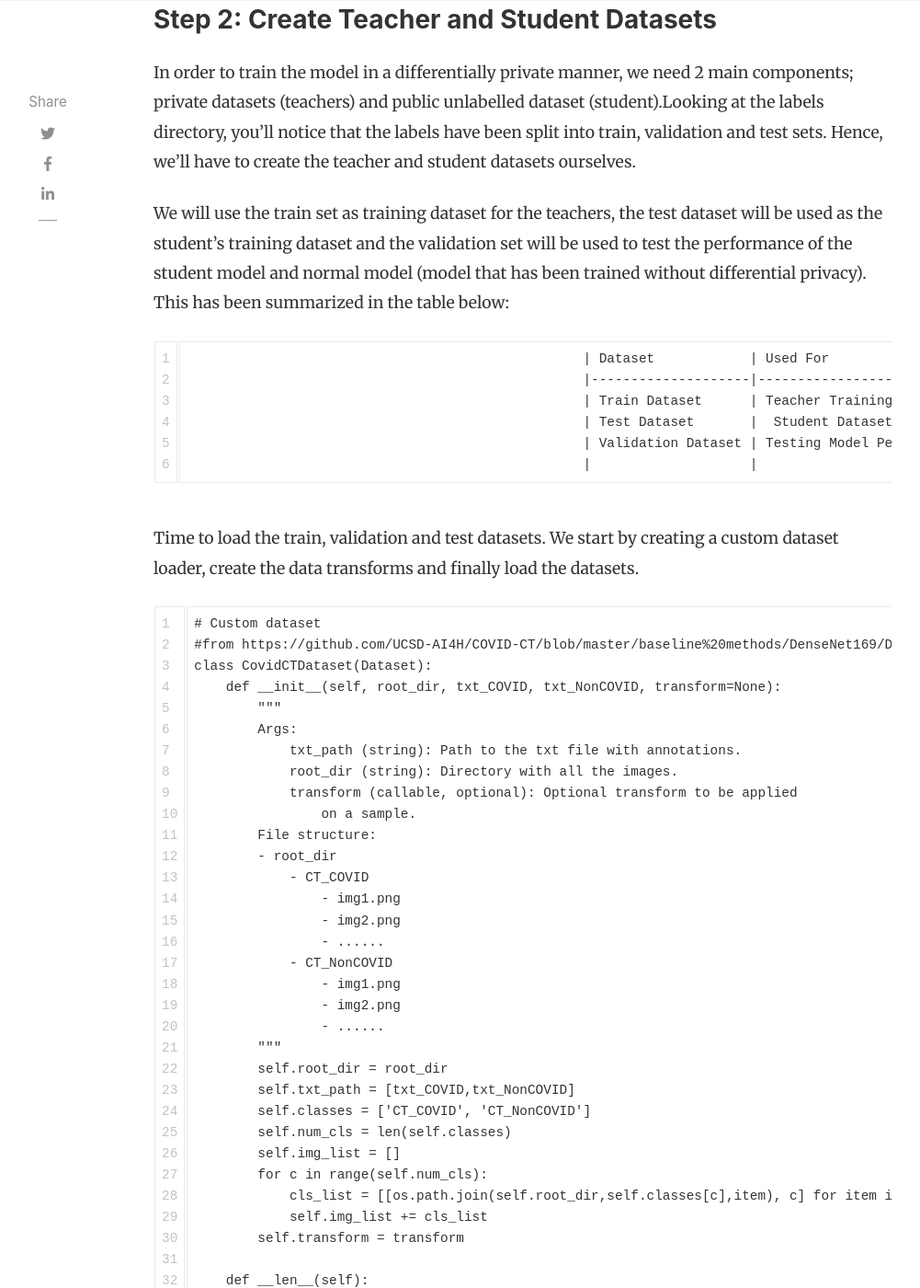
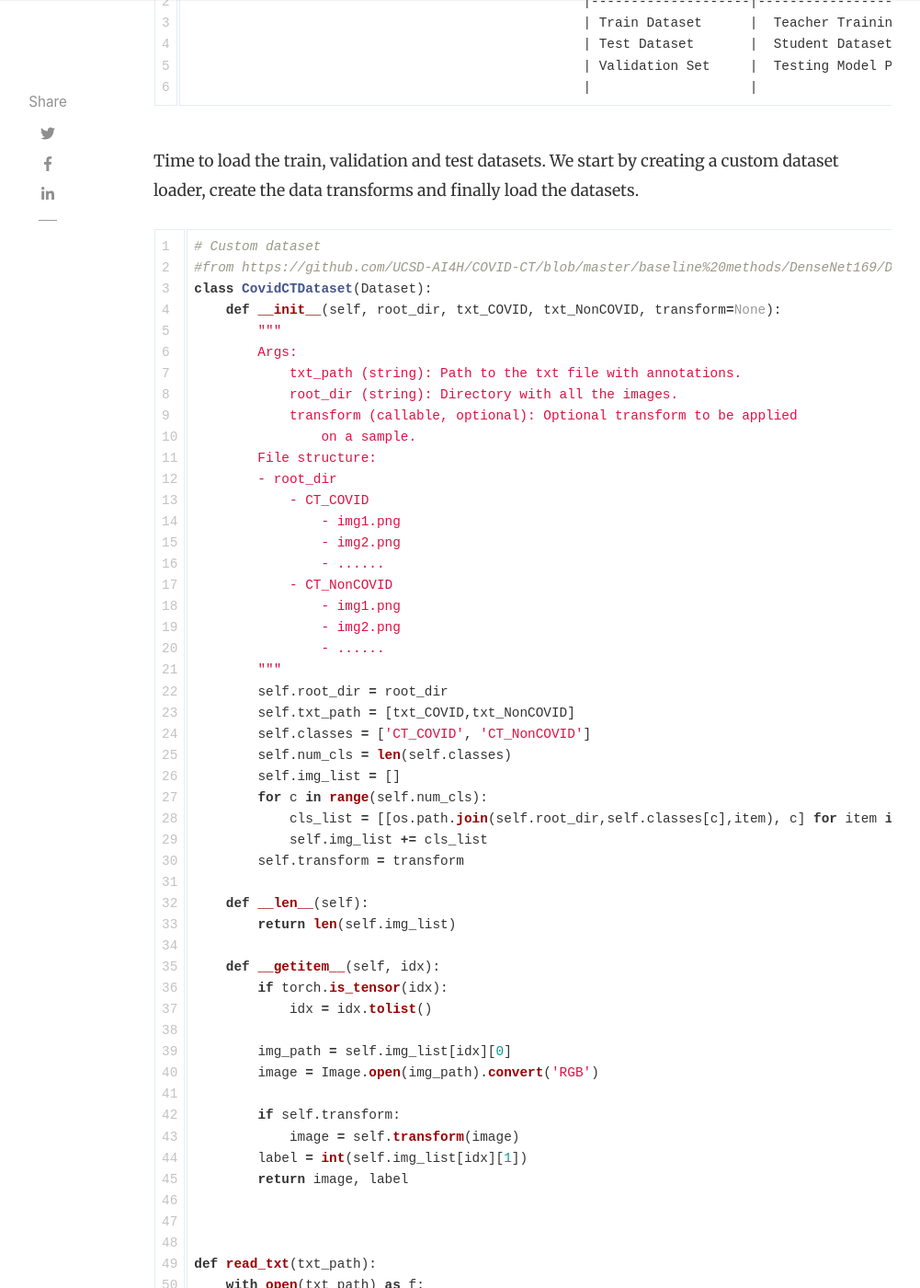
Before and after one commit to ZumrutMuftuoglu/OM-Study-Group, a Jekyll site: the page built from docs/_posts/2020-05-11-pate-on-covid.md, in a window 1280 px wide and 1400 px high, scrolled down 7404 px. Shown: the whole window at 92% size, without its empty margins (118-1119 px from the left). Built offline with Jekyll 4.4.1, drawn with Linux system fonts in a browser that asks for light colours; nearby versions of some CDN libraries; comment, search, counter and statistics services are not loaded; some of the changed text lies outside the part shown.

````diff
--- a/docs/_config.yml
+++ b/docs/_config.yml
@@ -17,7 +17,7 @@ authors:
     avatar: 'assets/images/ria.jpg'
     web: https://github.com/riacheruvu
     description: "AI Research Engineer intern at Intel and graduate student at Harvard University studying data science."
-  ivoline:
+  ivy:
     name: Ivy
     display_name: Ivoline Ngong
     avatar: 'assets/images/ivy.png'
--- a/docs/_posts/2020-05-11-pate-on-covid.md
+++ b/docs/_posts/2020-05-11-pate-on-covid.md
@@ -83,7 +83,7 @@ PySyft is an open-source framework created by OpenMined that enables secure, pri
 !pip install syft
 ```
 
-```
+```python
 # import our libraries
 import numpy as np
 import pandas as pd
@@ -106,7 +106,7 @@ device = torch.device("cuda" if torch.cuda.is_available() else "cpu")
 
 Our dataset will be uploaded to google drive, hence we have to get authorized access. After getting access, we navigate to our project directory using `cd`
 
-```
+```python
 ## authorize access to google drive
 from google.colab import drive
 drive.mount('/content/drive')
@@ -124,7 +124,7 @@ Now, we have to organize the project.
 
 Create a **data** directory on your google drive and upload these 2 folders into this directory. Now, rename the **Images_Processed** folder to **images** and the **Data_Split** folder to **labels**.  At the end, your data directory, should look like the this:
 
-<img src="../assets/images/fileStructure.png" width="650" align="center">
+<img src="../assets/images/structure.png" width="650" align="center">
 
 
 ### Step 2: Create Teacher and Student Datasets
@@ -136,14 +136,15 @@ We will use the train set as training dataset for the teachers, the test dataset
 
                                                       | Dataset            | Used For                  |
                                                       |--------------------|---------------------------|
-                                                      | Train Dataset      | Teacher Training Datasets |
+                                                      | Train Dataset      |  Teacher Training Datasets |
                                                       | Test Dataset       |  Student Dataset          |
-                                                      | Validation Dataset | Testing Model Performance |
+                                                      | Validation Set     |  Testing Model Performance |
                                                       |                    |                           |
+
 
 Time to load the train, validation and test datasets. We start by creating a custom dataset loader, create the data transforms and finally load the datasets.
 
-```
+```python
 # Custom dataset
 #from https://github.com/UCSD-AI4H/COVID-CT/blob/master/baseline%20methods/DenseNet169/DenseNet_predict.py
 class CovidCTDataset(Dataset):
@@ -199,7 +200,7 @@ def read_txt(txt_path):
     return txt_data
 
 ```
-```
+```python
 batchsize=16
 path = './data/images'
 
@@ -236,7 +237,7 @@ len(trainset), len(testset), len(validset)
 
 We have successfully loaded our data, now let's visualize the data and labels.
 
-```
+```python
 data_loader = DataLoader(trainset, batch_size=batchsize, shuffle=True)
 
 import matplotlib.pyplot as plt
@@ -288,7 +289,7 @@ So, when partitioning the training data into subsets, we have to be very cautiou
 
 Next, we are going to partition our train set between the 5 teachers/hospitals and create trainloaders and validation loaders for each of these 5 teachers.
 
-```
+```python
 # TEACHERS
 #divide train set among teachers and create dataloaders for valid and trainsets
 num_teachers = 5
@@ -331,7 +332,7 @@ len(trainloaders), len(validloaders)
 
 Notice that we now have 5 trainloaders and 5 validation loaders for our teachers. Now, we create the train and validation loaders for the student (our hospital).
 
-```
+```python
 #  # STUDENT
 # split into train and validation set
 valid_size = int(len(testset) * 0.2)
@@ -351,7 +352,7 @@ Now that our student and teacher datasets are ready, each hospital can train the
 
 We begin by defining a simple CNN model that will be used by both the teachers and students for training.
 
-```
+```python
 class SimpleCNN(torch.nn.Module):
     def __init__(self):
         super(SimpleCNN, self).__init__() # b, 3, 32, 32
@@ -375,7 +376,7 @@ class SimpleCNN(torch.nn.Module):
 ```
 Then, we define our training loop. We will not save the teacher models as they will not be useful to us after we have generated our student labels. Also, this will ensure that no copies of the models exist.
 
-```
+```python
 def train(n_epochs, trainloader, validloader, model, optimizer, criterion, use_cuda, save_path= None, is_not_teacher=False):
     """returns trained model"""
     # # initialize tracker for minimum validation loss
@@ -444,7 +445,7 @@ def train(n_epochs, trainloader, validloader, model, optimizer, criterion, use_c
 
 Now, we define our hyperparameters. We will be using CrossEntropyLoss and the Adam optimizer. We'll also train each teacher for 50 epochs.
 
-```
+```python
 # instantiate model and move it to GPU if available
 model = SimpleCNN()
 model.to(device)
@@ -457,7 +458,7 @@ epochs = 50
 
 Finally, we are ready to train our teacher models.
 
-```
+```python
 # Training teachers
 teacher_models = []
 i = 1
@@ -472,7 +473,7 @@ for trainloader, validloader in zip(trainloaders, validloaders):
 
 Teachers have finished training and we have 5 teacher models. We can use the models to generate labels for our hospital. Each of the 5 models model will generate one label for each image in our dataset. Therefore, we expect to have 5 generated labels for each image in our hospital dataset.
 
-```
+```python
 # get private labels
 def student_train_labels(teacher_models, dataloader):
   student_labels = []
@@ -513,7 +514,7 @@ This is called global differential privacy as we are adding noise only after the
 
 We define an `add_noise()` method, which takes as input the predicted labels and a value for epsilon (ε). We can control the amount of noise we add using epsilon.
 
-```
+```python
 # Get private labels with the most votes count and add noise them
 def add_noise(predicted_labels, epsilon=0.1):
   noisy_labels = []
@@ -540,7 +541,7 @@ def add_noise(predicted_labels, epsilon=0.1):
   print(labels_with_noise.shape)
 ```
 Our final labels are
-```
+```python
 [1 1 0 0 0 0 0 0 0 1 0 1 0 0 1 1 0 1 1 0 0 1 1 0 1 1 0 0 1 1 0 0 0 1 0 1 1
  0 0 0 1 1 0 0 0 0 1 0 0 0 0 0 1 0 1 0 0 0 1 0 0 0 0 1 0 0 0 1 1 0 0 0 1 0
  1 0 0 0 0 0 0 0 1 0 0 1 1 0 0 0 0 0 1 1 1 0 0 0 0 0 0 1 0 1 0 1 1 0 1 0 0
@@ -552,7 +553,7 @@ Our final labels are
 
 We can save these labels to a file and then discard the teacher models.
 
-```
+```python
 #write to csv file
 import csv
 def write_csv(data):
@@ -573,7 +574,7 @@ The data independent epsilon shows the maximum amount of information that can be
 
 
 After experimenting with different values of epsilon and the `noise_eps` variable, we decide to go with an epsilon value of 0.1 and we get a data dependent epsilon of 15.536462732485106 and a data independent epsilon of 1536462732485116. You can see this by running the cell:
-```
+```python
 # Performing PATE analysis
 data_dep_eps, data_ind_eps = pate.perform_analysis(teacher_preds=predicted_labels.T, indices=labels_with_noise_exp, noise_eps=0.1, delta=1e-5)
 print('Data dependent epsilon:', data_dep_eps)
@@ -584,7 +585,7 @@ print('Data independent epsilon:', data_ind_eps)
 
 Now that we have our noisy labels from the teachers, we can proceed to train our hospital data (i.e the student). Before training the model, we have to replace the old student dataloader, which contained the original labels from the dataset we downloaded, with the new labels from our teachers.  Remember that in a real life scenario, we do not have the original labels.
 
-```
+```python
 # We have to create a new training dataloader for the student with the newly created
 # labels with noise. We have to replace the old labels with the new labels
 def new_student_data_loader(dataloader, noisy_labels, batch_size=32):
@@ -603,7 +604,7 @@ len(labeled_student_trainloader),len(student_valid_loader)
 ```
 Next, we train the student model. We use the newly labelled trainloader for training and use the validloader’s dataset to evaluate the performance of our model. We use the same CNN model and hyperparameters that were used to train the teachers. In this case however, we save the student model, because this is the model that will be deployed.
 
-```
+```python
 student_model = train(epochs, labeled_student_trainloader, student_valid_loader, model, optimizer, criterion, True, save_path='./models/student.pth.tar', is_not_teacher=True)
 
 ```
@@ -612,7 +613,7 @@ student_model = train(epochs, labeled_student_trainloader, student_valid_loader,
 
 For the sake of comparison, we train a normal model with the original labels. This model does not implement privacy in any way.
 
-```
+```python
 # Normal DL Training
 normal_model = train(epochs, student_train_loader, student_valid_loader, model, optimizer, criterion, True, save_path='./models/normal.pth.tar', is_not_teacher=True)
 
@@ -622,14 +623,14 @@ normal_model = train(epochs, student_train_loader, student_valid_loader, model,
 
 Now, we compare the performance of our privacy preserving student model and the normal deep learning model on the test dataset. Both models have never seen the data on in the testset before and they were both trained using the same model and hyperparameters.
 
-```
+```python
 # Create a dataloader for the test Dataset
 batch_size=16
 print(len(validset))
 dataloader = DataLoader(validset, batch_size=batchsize, shuffle=False)
 
 ```
-```
+```python
 # We set a seed for the dataset to prevent it from producing different values every time it is run
 seed = 3
 random.seed(seed)
@@ -681,7 +682,7 @@ test(dataloader, normal_model, criterion, True)
 ```
 
 And here's our final out:
-<img src="../assets/images/results.png" width="650" align="center">
+<img src="../assets/images/result.png" width="650" align="center">
 
 
 We take our model from an accuracy of 65% to an accuray of 61% but save many lives in the process without sacrificing privacy. Don't you think this is worth the sacrifice? I do.
````
Also changed, not shown: other parts of docs/_posts/2020-05-11-pate-on-covid.md (+2 -2 lines), docs/assets/images/covid.jpg (added), docs/assets/images/fileStructure.png (deleted), docs/assets/images/result.png (added), docs/assets/images/results.png (deleted), docs/assets/images/structure.png (added).
